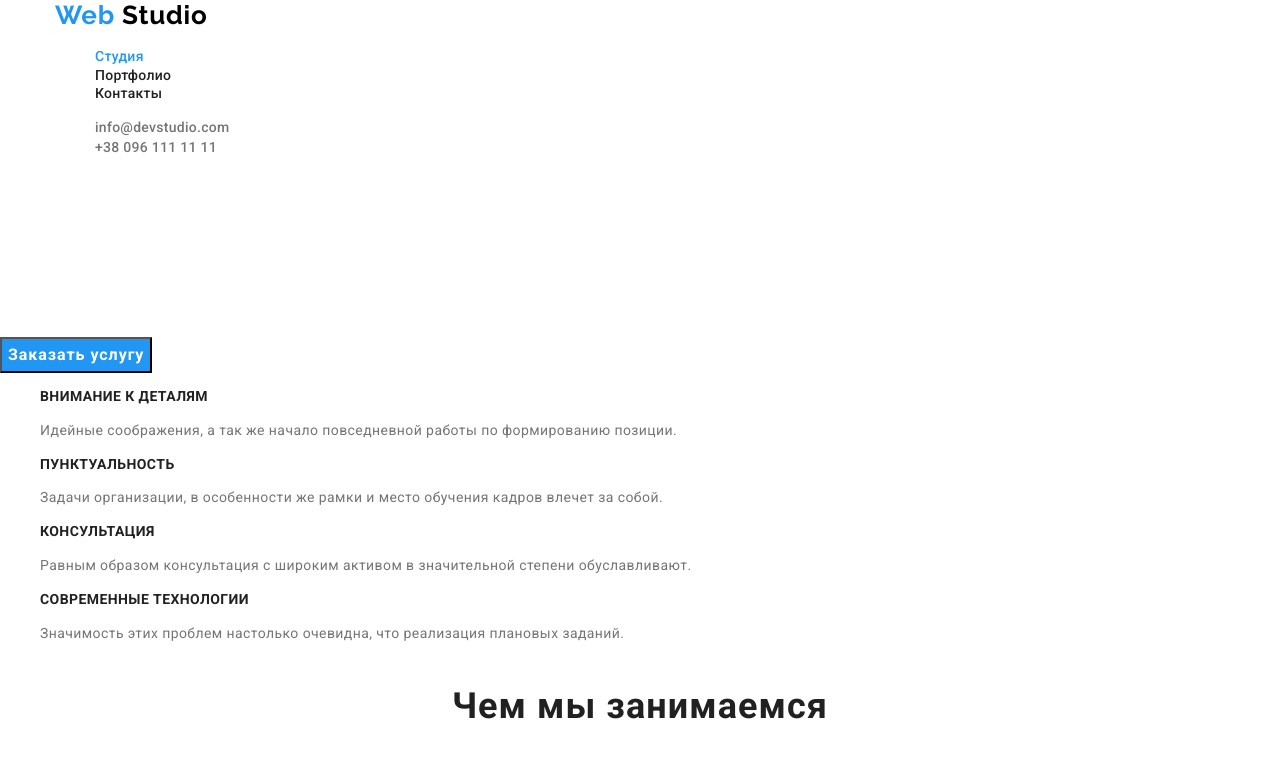
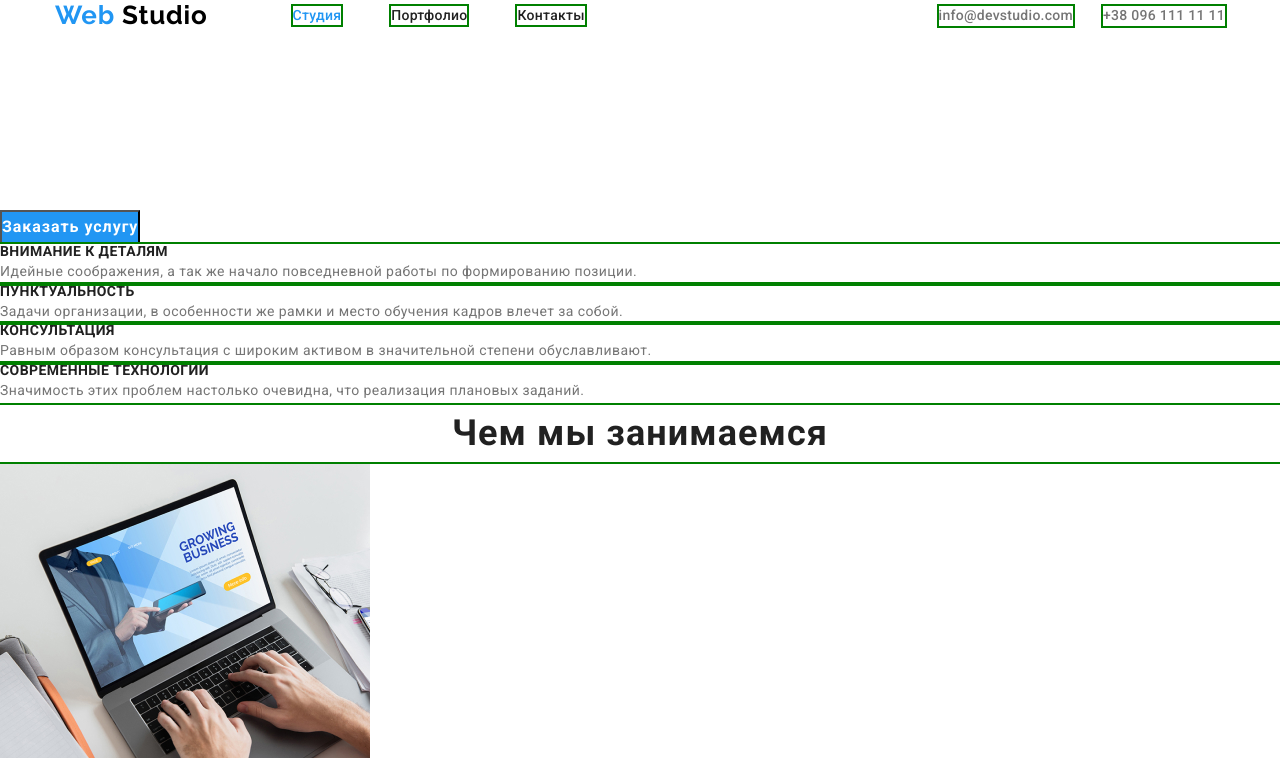
Before and after one commit to valeriavoronova/goit-markup-hw-03, a plain HTML site: page index.html in a window 1280 px wide. Shown: the top 763 px of the page. Drawn offline with Linux system fonts and the light colour scheme.

Commit message:
beercode

```diff
--- a/css/styles.css
+++ b/css/styles.css
@@ -8,17 +8,64 @@
     --mail-phone-bot-color: rgba(255, 255, 255, 0.6);
     --black-colour:  #000000;
 }
-/*html{
+html {
     box-sizing: border-box;
+  }
+
+  *,
+  *::before,
+  *::after {
+    box-sizing: inherit;
+    margin: 0;
+    padding: 0;
+  }
+
+.navigation{
+    display: flex;
+    align-items: center;
 }
-*/
+.list-adress-link{
+    display: flex;
+    /*margin-left: 305px;*/
+}
+.adress-link:not(:last-child){
+    margin-right: 30px;
+}
+
+
+
+.header-nav-links{
+    display: flex;
+    margin-left: 85px;
+    padding-left: 0px;
+}
+.header-nav-link:not(:last-child){
+    margin-right: 50px;
+}
+
+.header .container{
+    display: flex;
+    align-items: center;
+    justify-content: space-between;
+
+}
+
 .container{
-    width: 1170px;
+    width: 1200px;
     padding-left: 15px;
     padding-right: 15px;
+
     margin-left: auto;
     margin-right: auto;
-    display: block;
+
+
+
+
+}
+
+
+.list li{
+    outline: 2px solid green;
 }
 
 body{
@@ -37,6 +84,8 @@ body{
     line-height: 1.2;
     letter-spacing: 0.03em;
     text-decoration: none;
+    /*margin-right: 85px;
+    margin-top: 24px;*/
 }
 
 .logo-blue{
--- a/index.html
+++ b/index.html
@@ -10,33 +10,36 @@
 
 <body>
     <!--верхняя линия-->
-    <header class="container">
-        <nav>
-            <div >
+    <header class="header">
+        <div class="container">
+            <nav class="navigation">
+
+
                 <a href="index.html" lang="en" class= "main-logo"><span class="logo-blue">Web</span> Studio</a>
-            </div>
 
-            <ul class= "list">
-                <li>
+
+                <ul class="list header-nav-links">
+                    <li class="header-nav-link">
                         <a href="index.html"  class="nav-item-active">Студия</a>
                     </li>
-                <li>
+                    <li class="header-nav-link">
                         <a href="portfolio.html" class="nav-item-passive">Портфолио</a>
                     </li>
-                <li>
+                    <li class="header-nav-link">
                         <a href="" class="nav-item-passive">Контакты</a>
                     </li>
                 </ul>
             </nav>
 
-        <ul class= "list">
-            <li>
+            <ul class= "list list-adress-link">
+                <li class="adress-link">
                     <a href="mailto:info@devstudio.com" class="adress-item">info@devstudio.com</a>
                 </li>
-            <li>
+                <li class="adress-links">
                     <a href="tel:+380961111111" class="adress-item">+38 096 111 11 11</a>
                 </li>
             </ul>
+        </div>
     </header>
 
     <main>
```
Lines whose indentation alone changed are shown as unchanged.
